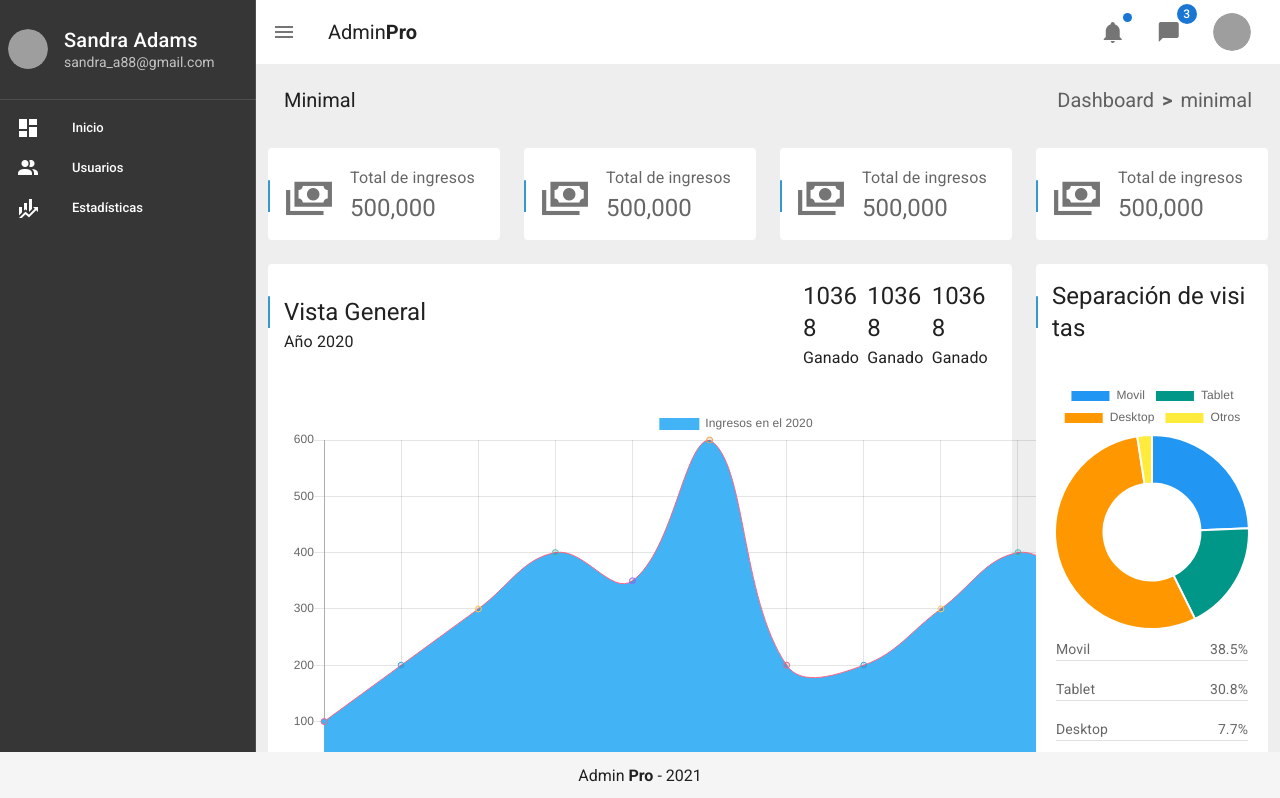
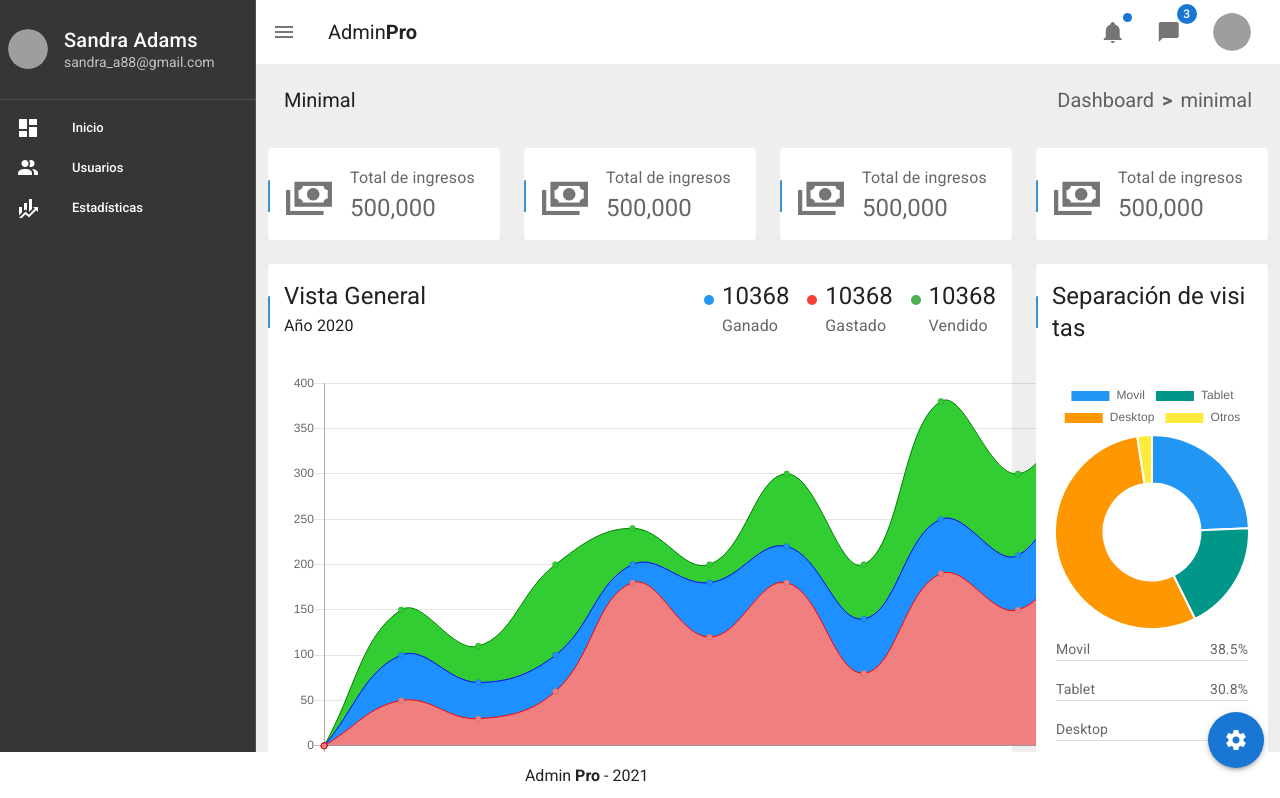
Before and after one commit to vninomtz/adminPro, a Vue app: page /dashboard/home in a window 1280 px wide. Shown: the top 798 px of the page. Built offline with nearby package versions, Linux system fonts and the light colour scheme; grey boxes are pictures that could not be loaded; a small style sheet from the web is missing.

Commit message:
Correcciones a componentes

```diff
--- /dev/null
+++ b/src/components/layaout/AppConfiguration.vue
@@ -0,0 +1,58 @@
+<template>
+  <v-navigation-drawer app v-model="drawer" temporary right>
+    <div class="mx-5 mt-5">
+      <span>Horizontal</span>
+      <v-switch label="Horizontal"></v-switch>
+    </div>
+    <v-divider></v-divider>
+    <div class="mx-5 mt-5">
+      <span>Tema</span>
+      <v-switch label="Modo oscuro"></v-switch>
+    </div>
+    <v-divider></v-divider>
+    <div class="mx-5 mt-5">
+      <span>Mini Sidebar</span>
+      <v-switch label="Mini variant"></v-switch>
+    </div>
+    <v-divider></v-divider>
+    <div class="mx-5 mt-5">
+      <span>Color del tema</span>
+      <v-item-group class="d-flex justify-space-around ma-3">
+        <v-item>
+          <v-avatar size="20" color="primary"></v-avatar>
+        </v-item>
+        <v-item>
+          <v-avatar size="20" color="secondary"></v-avatar>
+        </v-item>
+        <v-item>
+          <v-avatar size="20" color="success"></v-avatar>
+        </v-item>
+        <v-item>
+          <v-avatar size="20" color="warning"></v-avatar>
+        </v-item>
+      </v-item-group>
+    </div>
+    <v-divider></v-divider>
+    <div class="mx-5 mt-5">
+      <span>Color del topbar</span>
+      <v-switch label="Mini variant"></v-switch>
+    </div>
+    <v-divider></v-divider>
+  </v-navigation-drawer>
+</template>
+
+<script>
+export default {
+  data: () => ({
+    drawer: false,
+  }),
+  methods: {
+    open() {
+      this.drawer = !this.drawer;
+    },
+  },
+};
+</script>
+
+<style>
+</style>
--- a/src/components/layaout/AppFooter.vue
+++ b/src/components/layaout/AppFooter.vue
@@ -1,7 +1,21 @@
 <template>
-  <v-footer app padless>
-    <v-col cols="12" class="text-center">
+  <v-footer app padless class="white">
+    <v-col cols="11" class="text-center">
       Admin <strong>Pro</strong> - 2021
+    </v-col>
+    <v-col cols="1">
+      <div>
+        <v-btn
+          fab
+          depressed
+          elevation="3"
+          dark
+          class="primary floatBtn"
+          @click="$emit('open-config')"
+        >
+          <v-icon>mdi-cog</v-icon>
+        </v-btn>
+      </div>
     </v-col>
   </v-footer>
 </template>
@@ -11,4 +25,9 @@ export default {};
 </script>
 
 <style>
+.floatBtn {
+  position: absolute;
+  top: -2.5rem;
+  right: 1rem;
+}
 </style>
--- a/src/components/layaout/AppHeader.vue
+++ b/src/components/layaout/AppHeader.vue
@@ -1,8 +1,6 @@
 <template>
   <v-app-bar app flat class="white">
-    <v-app-bar-nav-icon
-      @click.stop="$emit('update-drawer')"
-    ></v-app-bar-nav-icon>
+    <v-app-bar-nav-icon @click.stop="changeDrawer"></v-app-bar-nav-icon>
     <v-toolbar-title>Admin<strong>Pro</strong></v-toolbar-title>
     <v-spacer></v-spacer>
     <header-notifications></header-notifications>
@@ -22,8 +20,8 @@ export default {
     "header-profile": HeaderProfile,
   },
   methods: {
-    printMsg: function () {
-      console.log("Entro");
+    changeDrawer() {
+      this.$emit("update-drawer");
     },
   },
 };
--- a/src/components/layaout/AppNavigationDrawer.vue
+++ b/src/components/layaout/AppNavigationDrawer.vue
@@ -1,5 +1,11 @@
 <template>
-  <v-navigation-drawer app dark permanent :expand-on-hover="mini">
+  <v-navigation-drawer
+    v-model="drawer"
+    app
+    dark
+    :permanent="!isMobile"
+    :expand-on-hover="expand"
+  >
     <v-list>
       <v-list-item link class="pa-2">
         <v-list-item-avatar>
@@ -40,13 +46,29 @@
 <script>
 export default {
   data: () => ({
-    mini: true,
+    drawer: false,
+    expand: true,
   }),
   methods: {
     updateStateDrawer() {
-      this.mini = !this.mini;
-      console.log("Entro");
+      if (this.isMobile) {
+        this.drawer = !this.drawer;
+      } else {
+        this.expand = !this.expand;
+      }
     },
+  },
+  computed: {
+    isMobile() {
+      if (this.$vuetify.breakpoint.name === "xs") {
+        this.expand = false;
+        return true;
+      } else {
+        this.expand = true;
+        return false;
+      }
+    },
+    isDrawerActive() {},
   },
 };
 </script>
--- a/src/components/reports/EarningReport.vue
+++ b/src/components/reports/EarningReport.vue
@@ -16,7 +16,7 @@
           </div>
           <v-spacer></v-spacer>
         </v-col>
-        <v-col cols="3">
+        <v-col cols="3" class="text-right">
           <div>
             <span class="text-sm-h6 text-md-h6 text-lg-h4 green--text"
               >$3000</span
--- a/src/components/sales/SaleOverview.vue
+++ b/src/components/sales/SaleOverview.vue
@@ -8,21 +8,32 @@
       </div>
       <v-spacer></v-spacer>
       <v-row no-gutters align="end" justify="end">
-        <v-col
-          class="d-flex flex-column justify-content-center"
-          cols="7"
-          sm="2"
-        >
-          <span class="headline">10368</span>
-          <span class="subtitle-1">Ganado</span>
+        <v-col class="d-flex justify-end" cols="7" sm="4" md="3">
+          <div class="d-inline-flex align-center text-left">
+            <span class="bullet blue"></span>
+            <div class="d-flex flex-column ml-2">
+              <span class="headline">10368</span>
+              <span class="subtitle-1 text--secondary">Ganado</span>
+            </div>
+          </div>
         </v-col>
-        <v-col class="d-flex flex-column" cols="7" sm="2">
-          <span class="headline">10368</span>
-          <span class="subtitle-1">Ganado</span>
+        <v-col class="d-flex justify-end" cols="7" sm="4" md="3">
+          <div class="d-inline-flex align-center text-left">
+            <span class="bullet red"></span>
+            <div class="d-flex flex-column ml-2">
+              <span class="headline">10368</span>
+              <span class="subtitle-1 text--secondary">Gastado</span>
+            </div>
+          </div>
         </v-col>
-        <v-col class="d-flex flex-column" cols="7" sm="2">
-          <span class="headline">10368</span>
-          <span class="subtitle-1">Ganado</span>
+        <v-col class="d-flex justify-end" cols="7" sm="4" md="3">
+          <div class="d-inline-flex align-center text-left">
+            <span class="bullet green"></span>
+            <div class="d-flex flex-column ml-2">
+              <span class="headline">10368</span>
+              <span class="subtitle-1 text--secondary">Vendido</span>
+            </div>
+          </div>
         </v-col>
       </v-row>
     </v-card-title>
@@ -59,4 +70,11 @@ export default {
 </script>
 
 <style>
+.bullet {
+  width: 10px;
+  height: 10px;
+  position: relative;
+  top: -0.6rem;
+  border-radius: 50%;
+}
 </style>
--- a/src/components/ui/ChartSales.vue
+++ b/src/components/ui/ChartSales.vue
@@ -21,48 +21,45 @@ export default {
       ],
       datasets: [
         {
-          label: "Ingresos en el 2020",
-          backgroundColor: ["#42b3f4"],
-          borderColor: [
-            "rgba(255, 99, 132, 1)",
-            "rgba(54, 162, 235, 1)",
-            "rgba(255, 206, 86, 1)",
-            "rgba(75, 192, 192, 1)",
-            "rgba(153, 102, 255, 1)",
-            "rgba(255, 159, 64, 1)",
-            "rgba(255, 99, 132, 1)",
-            "rgba(54, 162, 235, 1)",
-            "rgba(255, 206, 86, 1)",
-            "rgba(75, 192, 192, 1)",
-            "rgba(153, 102, 255, 1)",
-            "rgba(255, 159, 64, 1)",
-          ],
-          borderWidth: 0,
-          data: [
-            100,
-            200,
-            300,
-            400,
-            350,
-            600,
-            200,
-            200,
-            300,
-            400,
-            350,
-            600,
-            200,
-          ],
+          label: "Ganado",
+          backgroundColor: "rgb(240, 128, 128)",
+          borderColor: ["red"],
+          borderWidth: 1,
+          data: [0, 50, 30, 60, 180, 120, 180, 80, 190, 150, 240, 240],
+        },
+        {
+          label: "Gastado",
+          backgroundColor: "rgb(30, 144, 255)",
+          borderColor: ["blue"],
+          borderWidth: 1,
+          data: [0, 100, 70, 100, 200, 180, 220, 140, 250, 210, 340, 320],
+        },
+        {
+          label: "Vendido",
+          backgroundColor: "rgb(50, 205, 50)",
+          borderColor: ["green"],
+          borderWidth: 1,
+          data: [0, 150, 110, 200, 240, 200, 300, 200, 380, 300, 400, 380],
         },
       ],
     },
     options: {
       responsive: true,
       maintainAspectRatio: false,
+      legend: {
+        display: false,
+      },
       tooltips: {
-        mode: "point",
+        mode: "index",
       },
       scales: {
+        xAxes: [
+          {
+            gridLines: {
+              color: "rgba(0,0,0,0)",
+            },
+          },
+        ],
         yAxes: [
           {
             ticks: {
--- a/src/views/DashboardPage.vue
+++ b/src/views/DashboardPage.vue
@@ -1,11 +1,12 @@
 <template>
   <v-app>
-    <app-header :update-drawer="changeDrawer"></app-header>
+    <app-header @update-drawer="changeDrawer"></app-header>
     <navigation-drawer ref="drawer"></navigation-drawer>
     <v-main class="grey lighten-3">
       <router-view></router-view>
     </v-main>
-    <app-footer></app-footer>
+    <app-footer @open-config="openConfig"></app-footer>
+    <app-config ref="config"></app-config>
   </v-app>
 </template>
 
@@ -13,18 +14,23 @@
 import NavigationDrawer from "@/components/layaout/AppNavigationDrawer.vue";
 import Header from "@/components/layaout/AppHeader.vue";
 import AppFooter from "@/components/layaout/AppFooter.vue";
+import AppConfig from "@/components/layaout/AppConfiguration.vue";
 export default {
   components: {
     "navigation-drawer": NavigationDrawer,
     "app-header": Header,
     "app-footer": AppFooter,
+    "app-config": AppConfig,
   },
   data: () => ({
     drawer: false,
   }),
   methods: {
     changeDrawer() {
-      console.log("Entro");
+      this.$refs.drawer.updateStateDrawer();
+    },
+    openConfig() {
+      this.$refs.config.open();
     },
   },
 };
```
